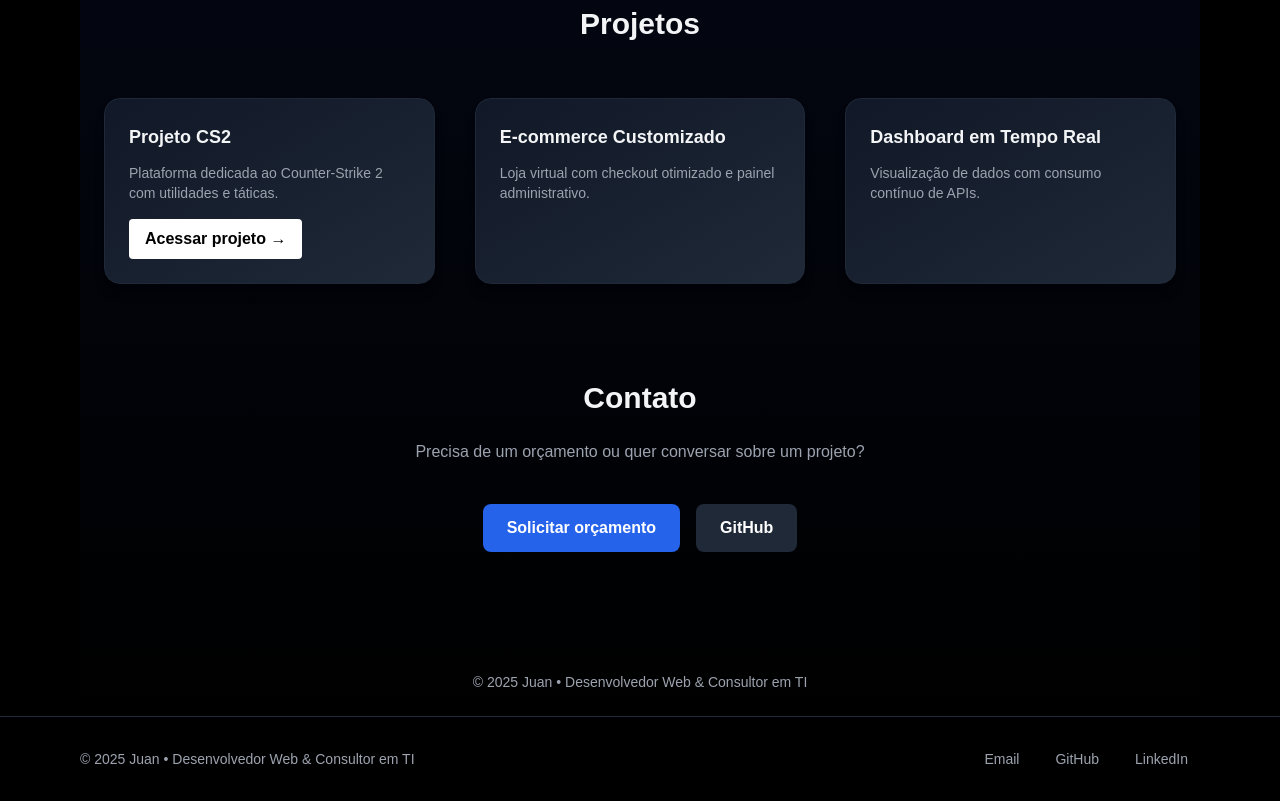
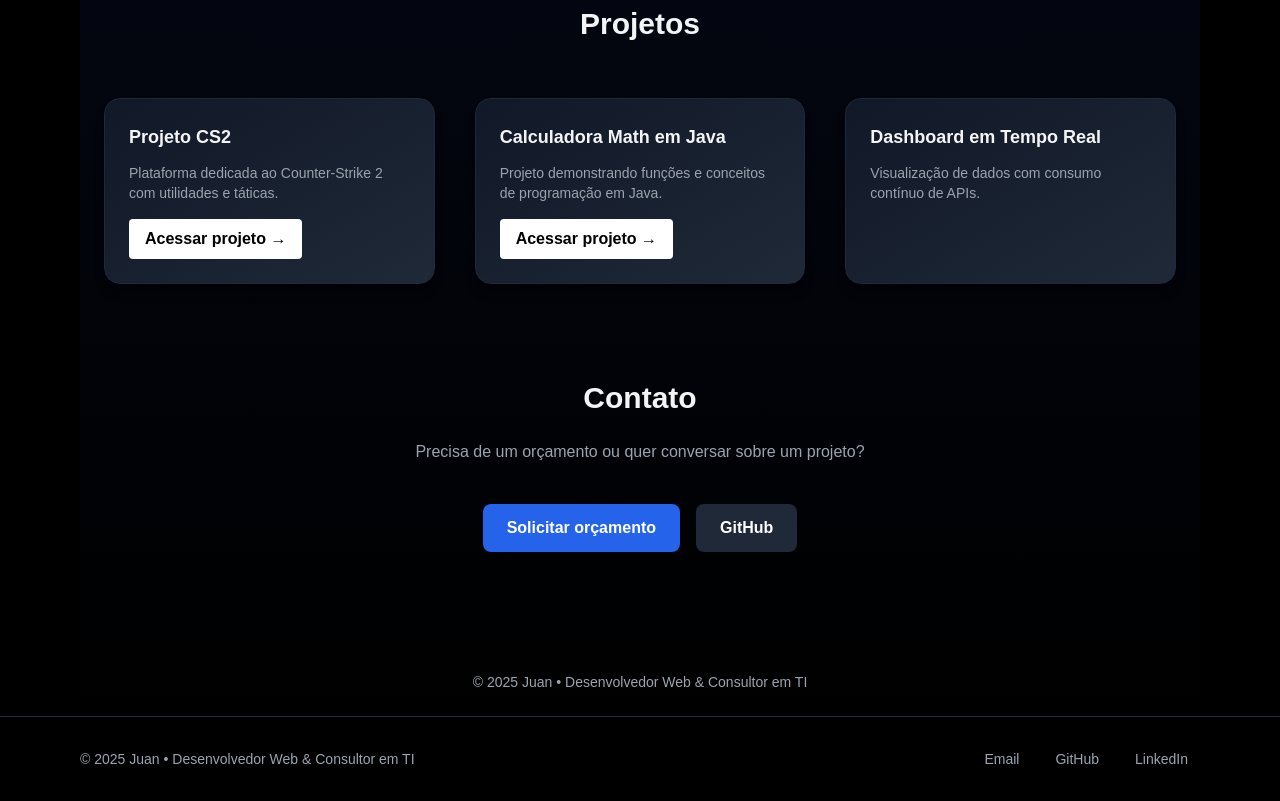
Before and after one commit to Smxke28/Protif-lio, a Next.js app: page / in a window 1280 px wide. Shown: the part 960-1761 px from the top of the page. Built offline with nearby package versions, Linux system fonts and the light colour scheme; no server answers.

Commit message:
Atualização tópico projetos: adiciona Calculadora Math em Java na página principal

```diff
--- a/app/page.tsx
+++ b/app/page.tsx
@@ -129,8 +129,9 @@ export default function Home() {
           />
 
           <ProjectCard
-            titulo="E-commerce Customizado"
-            descricao="Loja virtual com checkout otimizado e painel administrativo."
+            titulo="Calculadora Math em Java"
+            descricao="Projeto demonstrando funções e conceitos de programação em Java."
+            link="https://funcoes-java-pg5ixris4-smxke28s-projects.vercel.app/"
           />
 
           <ProjectCard
--- a/app/projetos/page.tsx
+++ b/app/projetos/page.tsx
@@ -78,17 +78,6 @@ export default function ProjetosPage() {
               </span>
             </a>
 
-            {/* Projeto genérico 1 */}
-            <article className={cardBase}>
-              <h3 className="text-lg font-semibold mb-3">
-                Projeto 2
-              </h3>
-
-              <p className="text-gray-400 text-sm">
-                Descrição do projeto 2. Em breve mais detalhes aqui.
-              </p>
-            </article>
-
             {/* Projeto genérico 2 */}
             <article className={cardBase}>
               <h3 className="text-lg font-semibold mb-3">
```
